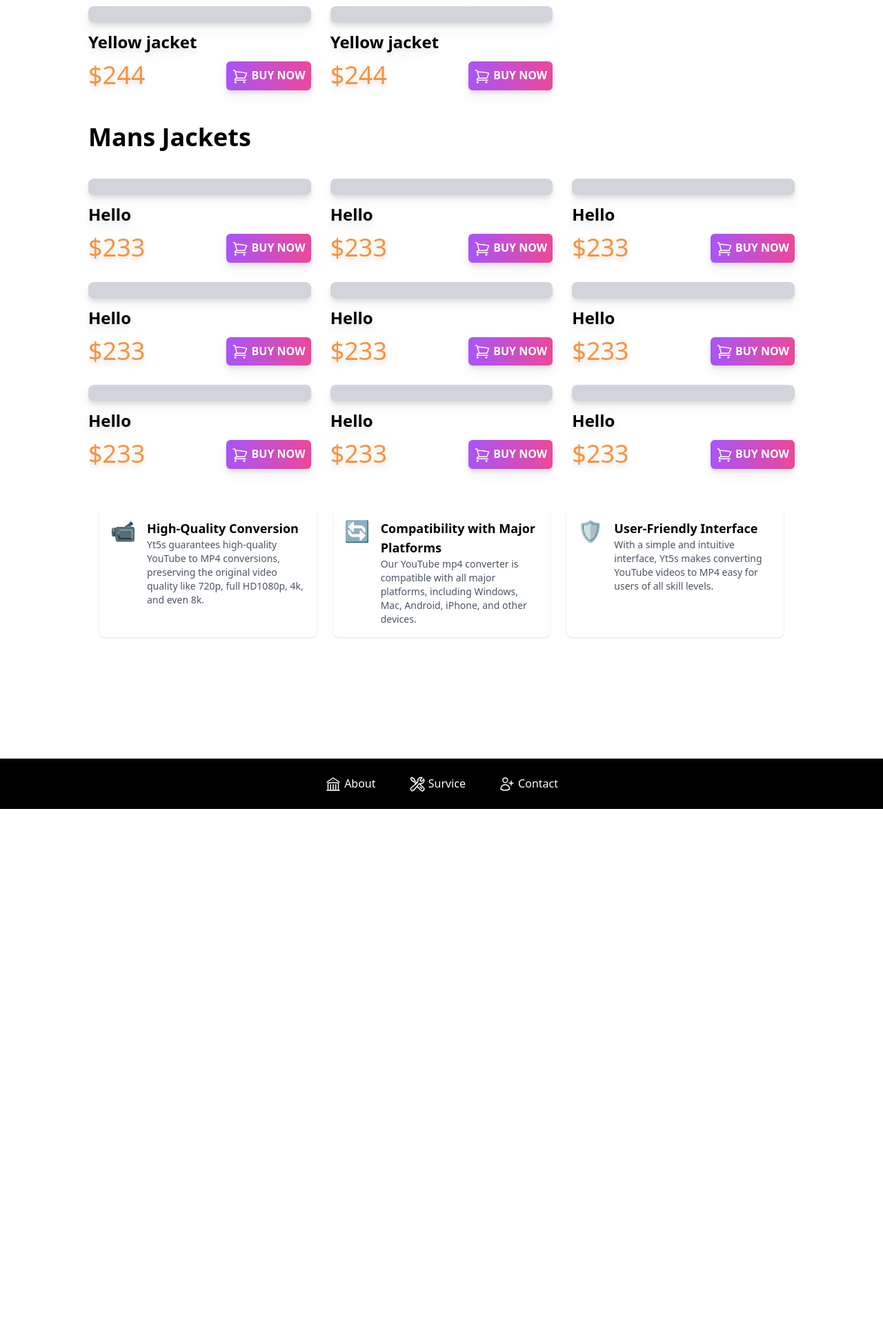
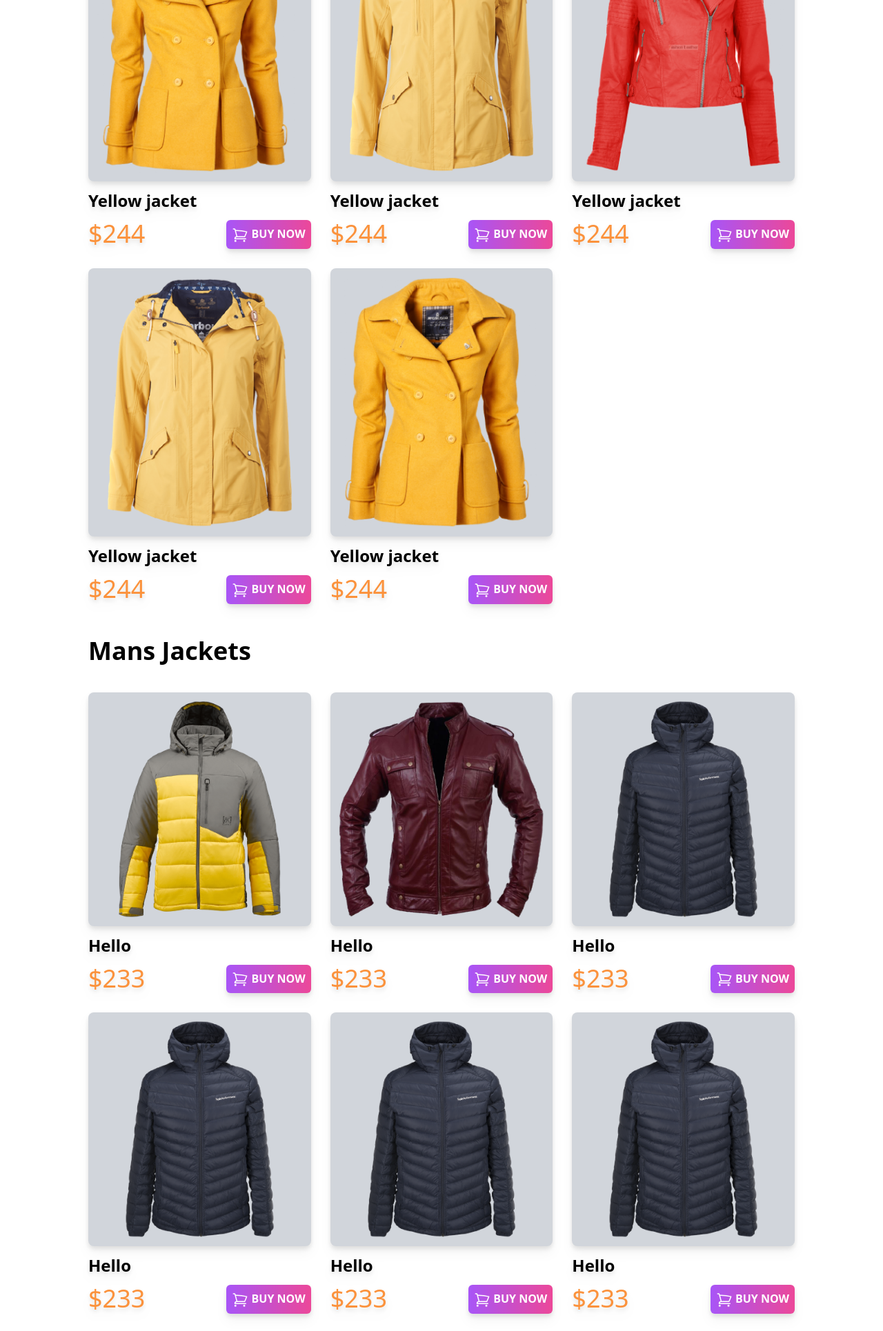
Before and after one commit to 0Maruf/penguine-fashion-with-tailwindcss, a plain HTML site: page index.html in a window 1280 px wide. Shown: the part 758-2688 px from the top of the page at 69% size. Before the commit the page ends 1931 px from the top, so only its background shows below. Drawn offline with nearby package versions, Linux system fonts and the light colour scheme; the site is published under a folder, as on GitHub Pages, so addresses that start at the root find nothing.

Commit message:
first commit

```diff
--- a/index.html
+++ b/index.html
@@ -18,7 +18,7 @@
 <div class="flex justify-between">
 
     <div class="w-64">
-        <img src="/icons/logo.png" alt="">
+        <img src="icons/logo.png" alt="">
     </div>
     <!-- <div class="flex flex-wrap gap-7 text-2xl   ">
 <ul class="hover:text-white">Home</ul>
@@ -55,7 +55,7 @@
       Buy Now</button>
     </div>
     <div>
-<img src="/images/model.png" alt="">
+<img src="images/model.png" alt="">
     </div>
 </div>
     </header>
@@ -69,7 +69,7 @@
         <!-- jacket-1  -->
         <div class="space-y-3 drop-shadow-lg">
             <div class="bg-gray-300 p-3 rounded-lg ">
-                <img src="/images/jacket-1.png" alt="">
+                <img src="images/jacket-1.png" alt="">
             </div>
             <h4 class="text-2xl font-semibold">Yellow jacket</h4>
             <div class="flex justify-between ">
@@ -83,7 +83,7 @@
         <!-- jacket-2  -->
         <div class="space-y-3 drop-shadow-lg">
             <div class="bg-gray-300 p-3 rounded-lg ">
-                <img src="/images/jacket-2.png" alt="">
+                <img src="images/jacket-2.png" alt="">
             </div>
             <h4 class="text-2xl font-semibold">Yellow jacket</h4>
             <div class="flex justify-between ">
@@ -97,7 +97,7 @@
         <!-- jacket-3  -->
         <div class="space-y-3 drop-shadow-lg">
             <div class="bg-gray-300 p-3 rounded-lg ">
-                <img src="/images/jacket-3.png" alt="">
+                <img src="images/jacket-3.png" alt="">
             </div>
             <h4 class="text-2xl font-semibold">Yellow jacket</h4>
             <div class="flex justify-between ">
@@ -110,7 +110,7 @@
         </div>
         <div class="space-y-3 drop-shadow-lg">
             <div class="bg-gray-300 p-3 rounded-lg ">
-                <img src="/images/jacket-2.png" alt="">
+                <img src="images/jacket-2.png" alt="">
             </div>
             <h4 class="text-2xl font-semibold">Yellow jacket</h4>
             <div class="flex justify-between ">
@@ -123,7 +123,7 @@
         </div>
         <div class="space-y-3 drop-shadow-lg">
             <div class="bg-gray-300 p-3 rounded-lg ">
-                <img src="/images/jacket-1.png" alt="">
+                <img src="images/jacket-1.png" alt="">
             </div>
             <h4 class="text-2xl font-semibold">Yellow jacket</h4>
             <div class="flex justify-between ">
@@ -146,7 +146,7 @@
    <!-- jacket-4  -->
    <div class="space-y-3 drop-shadow-lg">
     <div>
-        <div class="bg-gray-300 p-3 rounded-lg"><img src="/images/jacket-4.png" alt=""></div>
+        <div class="bg-gray-300 p-3 rounded-lg"><img src="images/jacket-4.png" alt=""></div>
     </div>
     <h3 class="text-2xl font-semibold">Hello</h3>
     <div class="flex justify-between">
@@ -163,7 +163,7 @@
    <!-- jacket-5  -->
  <div class="space-y-3 drop-shadow-lg">
     <div>
-        <div class="bg-gray-300 p-3 rounded-lg"><img src="/images/jacket-5.png" alt=""></div>
+        <div class="bg-gray-300 p-3 rounded-lg"><img src="images/jacket-5.png" alt=""></div>
     </div>
     <h3 class="text-2xl font-semibold">Hello</h3>
     <div class="flex justify-between">
@@ -180,7 +180,7 @@
   <!-- jacket-6  -->
  <div class="space-y-3 drop-shadow-lg">
     <div>
-        <div class="bg-gray-300 p-3 rounded-lg"><img src="/images/jacket-6.png" alt=""></div>
+        <div class="bg-gray-300 p-3 rounded-lg"><img src="images/jacket-6.png" alt=""></div>
     </div>
     <h3 class="text-2xl font-semibold">Hello</h3>
     <div class="flex justify-between">
@@ -196,7 +196,7 @@
  </div>
  <div class="space-y-3 drop-shadow-lg">
     <div>
-        <div class="bg-gray-300 p-3 rounded-lg"><img src="/images/jacket-6.png" alt=""></div>
+        <div class="bg-gray-300 p-3 rounded-lg"><img src="images/jacket-6.png" alt=""></div>
     </div>
     <h3 class="text-2xl font-semibold">Hello</h3>
     <div class="flex justify-between">
@@ -213,7 +213,7 @@
 
  <div class="space-y-3 drop-shadow-lg">
     <div>
-        <div class="bg-gray-300 p-3 rounded-lg"><img src="/images/jacket-6.png" alt=""></div>
+        <div class="bg-gray-300 p-3 rounded-lg"><img src="images/jacket-6.png" alt=""></div>
     </div>
     <h3 class="text-2xl font-semibold">Hello</h3>
     <div class="flex justify-between">
@@ -230,7 +230,7 @@
 
  <div class="space-y-3 drop-shadow-lg">
     <div>
-        <div class="bg-gray-300 p-3 rounded-lg"><img src="/images/jacket-6.png" alt=""></div>
+        <div class="bg-gray-300 p-3 rounded-lg"><img src="images/jacket-6.png" alt=""></div>
     </div>
     <h3 class="text-2xl font-semibold">Hello</h3>
     <div class="flex justify-between">
@@ -247,7 +247,7 @@
 
  <div class="space-y-3 drop-shadow-lg">
     <div>
-        <div class="bg-gray-300 p-3 rounded-lg"><img src="/images/jacket-6.png" alt=""></div>
+        <div class="bg-gray-300 p-3 rounded-lg"><img src="images/jacket-6.png" alt=""></div>
     </div>
     <h3 class="text-2xl font-semibold">Hello</h3>
     <div class="flex justify-between">
@@ -264,7 +264,7 @@
 
  <div class="space-y-3 drop-shadow-lg">
     <div>
-        <div class="bg-gray-300 p-3 rounded-lg"><img src="/images/jacket-6.png" alt=""></div>
+        <div class="bg-gray-300 p-3 rounded-lg"><img src="images/jacket-6.png" alt=""></div>
     </div>
     <h3 class="text-2xl font-semibold">Hello</h3>
     <div class="flex justify-between">
@@ -281,7 +281,7 @@
 
  <div class="space-y-3 drop-shadow-lg">
     <div>
-        <div class="bg-gray-300 p-3 rounded-lg"><img src="/images/jacket-6.png" alt=""></div>
+        <div class="bg-gray-300 p-3 rounded-lg"><img src="images/jacket-6.png" alt=""></div>
     </div>
     <h3 class="text-2xl font-semibold">Hello</h3>
     <div class="flex justify-between">
```
